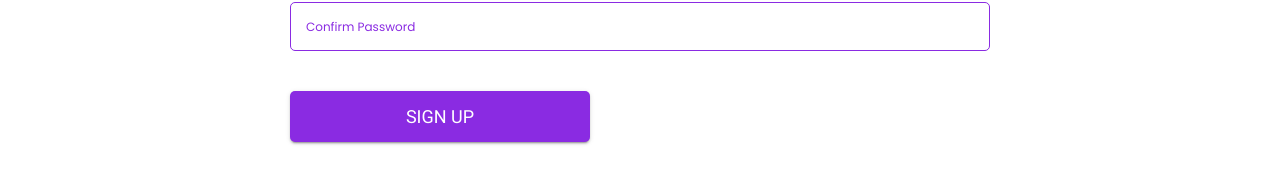
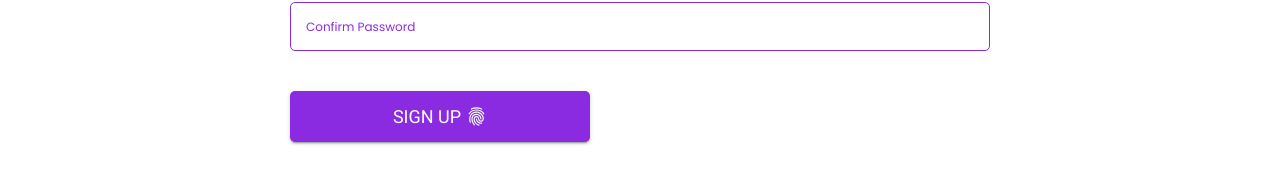
Before and after one commit to ZUHRIDDIN-SHARIPOV/friends-app, a React (Create React App) app: page /signUp in a window 1280 px wide. Shown: the part 518-702 px from the top of the page. Built offline with nearby package versions, Linux system fonts and the light colour scheme.

Commit message:
The Sign Up page has been updated.

```diff
--- a/src/pages/sign-up/SignUp.jsx
+++ b/src/pages/sign-up/SignUp.jsx
@@ -1,4 +1,5 @@
 import { memo } from "react";
+import { IoMdFingerPrint } from "react-icons/io";
 import "./SignUp.scss";
 
 const SignUp = () => {
@@ -50,7 +51,9 @@ const SignUp = () => {
                   </label>
                   <span></span>
                 </div>
-                <button type="submit">Sign Up</button>
+                <button type="submit">
+                  Sign Up <IoMdFingerPrint />
+                </button>
               </form>
             </div>
           </div>
```
